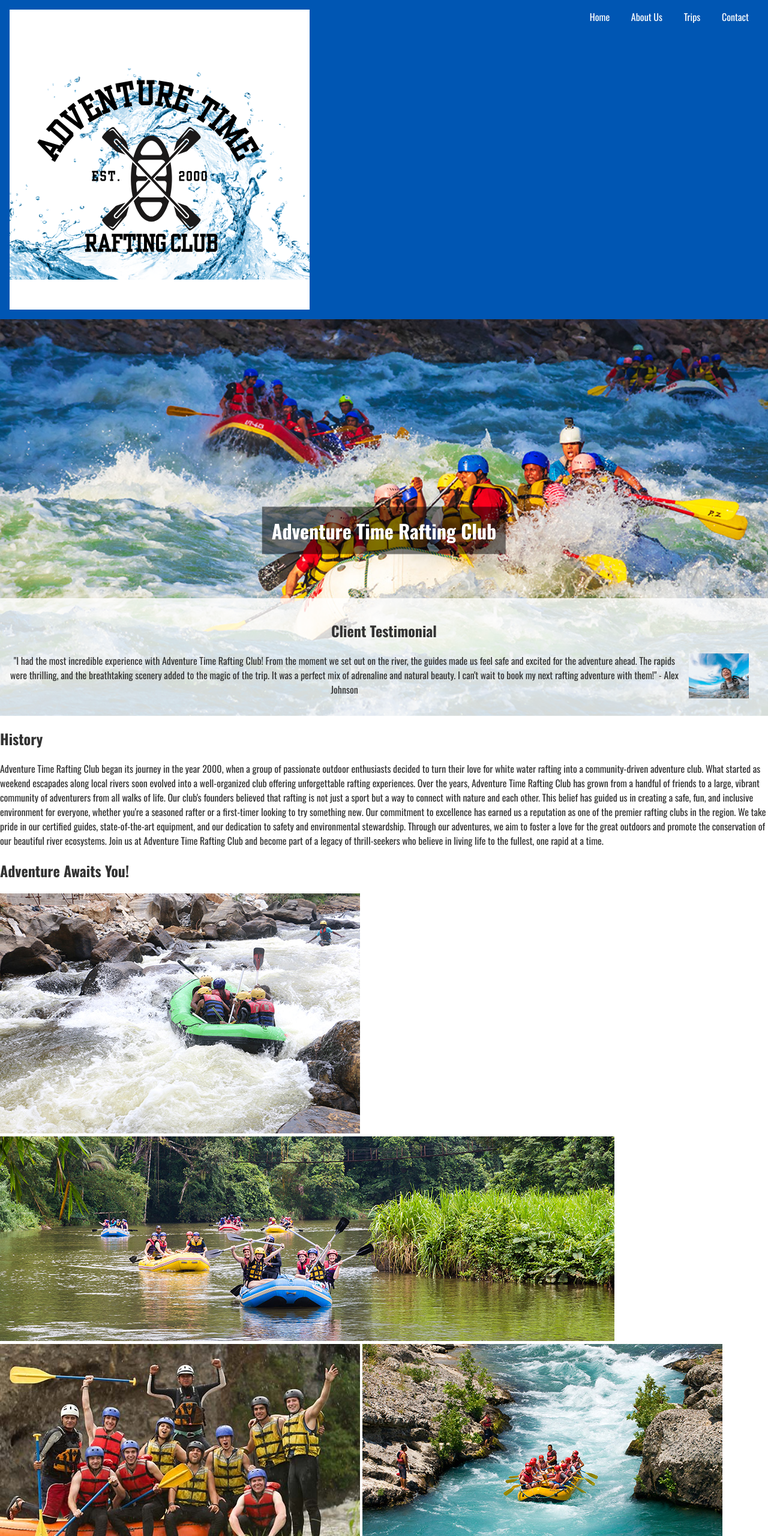
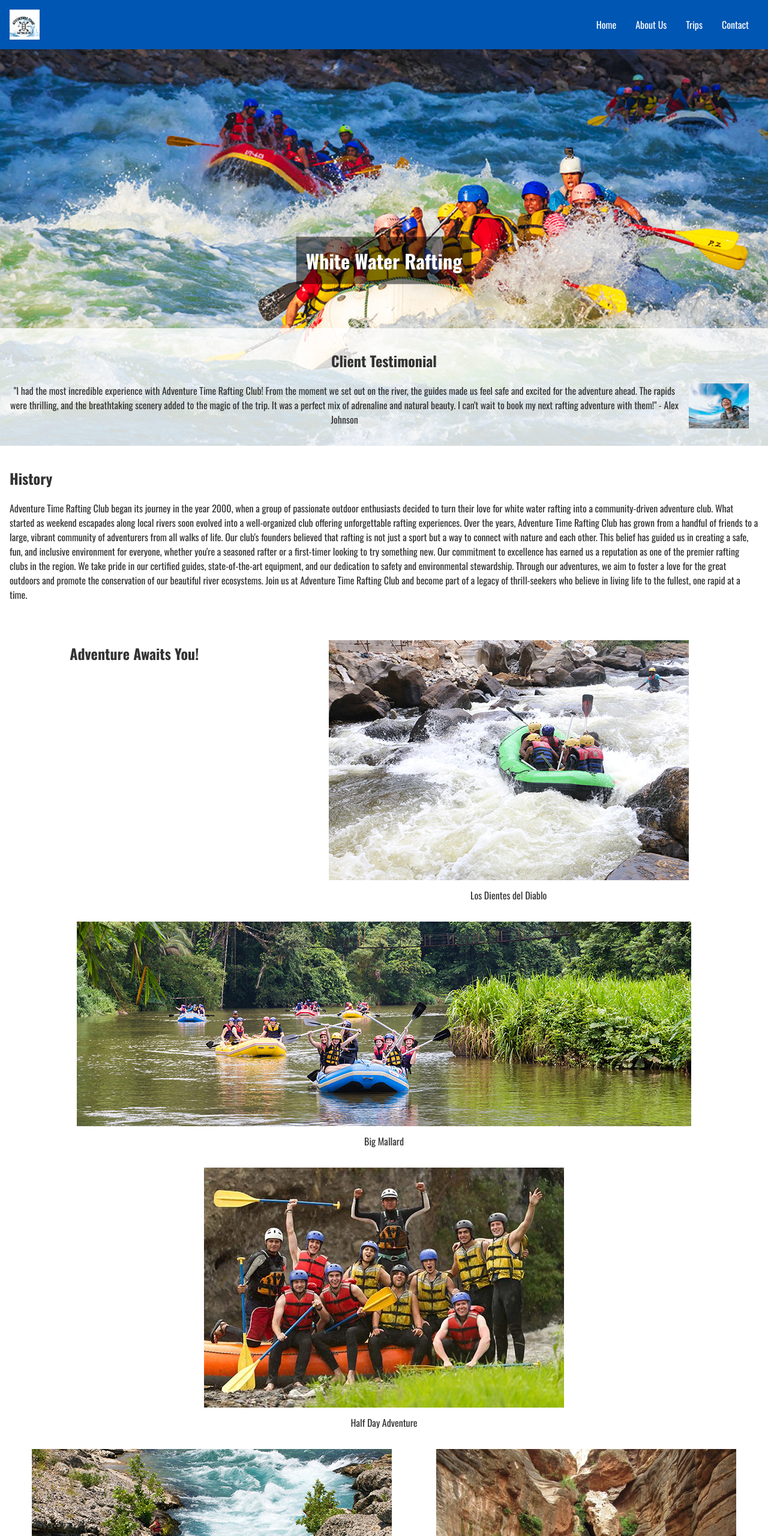
Before and after one commit to judybytes/wdd130, a plain HTML site: page wwr/about.html in a window 1280 px wide. Shown: the top 2560 px of the page at 60% size. Drawn offline with nearby package versions, Linux system fonts and the light colour scheme.

Commit message:
updated about us page Done!

```diff
--- a/wwr/about.html
+++ b/wwr/about.html
@@ -9,9 +9,9 @@
     <link rel="stylesheet" href="styles/rafting.css">
 </head>
 <body>
-    <header>
-        <img src="images/logo.png" alt="Rafting Company Logo">
-        <nav>
+    <header class="header-grid">
+        <img src="images/logo.png" alt="Rafting Company Logo" class="logo">
+        <nav class="nav-flex">
             <a href="index.html">Home</a>
             <a href="about.html">About Us</a>
             <a href="trips.html">Trips</a>
@@ -22,14 +22,14 @@
     <main>
         <div class="hero">
             <img src="images/hero-image.jpg" alt="Rafting Adventure">
-            <h1>Adventure Time Rafting Club</h1>
+            <h1>White Water Rafting</h1>
             <article>
                 <h2>Client Testimonial</h2>
                 <img src="images/happy-client.jpg" alt="Happy Client" class="happy-client">
                 <p>"I had the most incredible experience with Adventure Time Rafting Club! From the moment we set out on the river, the guides made us feel safe and excited for the adventure ahead. The rapids were thrilling, and the breathtaking scenery added to the magic of the trip. It was a perfect mix of adrenaline and natural beauty. I can't wait to book my next rafting adventure with them!" - Alex Johnson</p>
             </article>
         </div>
-        <section>
+        <section class="history">
             <h2>History</h2>
             <p>
                 Adventure Time Rafting Club began its journey in the year 2000, when a group of passionate outdoor enthusiasts decided to turn their love for white water rafting into a community-driven adventure club. What started as weekend escapades along local rivers soon evolved into a well-organized club offering unforgettable rafting experiences.
@@ -41,13 +41,28 @@
                 Join us at Adventure Time Rafting Club and become part of a legacy of thrill-seekers who believe in living life to the fullest, one rapid at a time.
             </p>
         </section>
-        <section>
+        <section class="adventures">
             <h2>Adventure Awaits You!</h2>
-            <img src="images/adventure1.jpg" alt="White Water Rafting 1">
-            <img src="images/adventure2.jpg" alt="White Water Rafting 2">
-            <img src="images/adventure3.jpg" alt="White Water Rafting 3">
-            <img src="images/adventure4.jpg" alt="White Water Rafting 4">
-            <img src="images/adventure5.jpg" alt="White Water Rafting 5">
+            <figure>
+                <img src="images/adventure1.jpg" alt="White Water Rafting 1">
+                <figcaption>Los Dientes del Diablo</figcaption>
+            </figure>
+            <figure>
+                <img src="images/adventure2.jpg" alt="White Water Rafting 2">
+                <figcaption>Big Mallard</figcaption>
+            </figure>
+            <figure>
+                <img src="images/adventure3.jpg" alt="White Water Rafting 3">
+                <figcaption>Half Day Adventure</figcaption>
+            </figure>
+            <figure>
+                <img src="images/adventure4.jpg" alt="White Water Rafting 4">
+                <figcaption>Full Day Adventure</figcaption>
+            </figure>
+            <figure>
+                <img src="images/adventure5.jpg" alt="White Water Rafting 5">
+                <figcaption>Rapid Rush</figcaption>
+            </figure>
         </section>
     </main>
 
@@ -64,7 +79,6 @@
                 <img src="images/instagram.svg" alt="Instagram">
             </a>
         </nav>
-
     </footer>
 </body>
 </html>
--- a/wwr/styles/rafting.css
+++ b/wwr/styles/rafting.css
@@ -13,12 +13,23 @@ body {
     color: var(--font-color);
 }
 
-header {
+header.header-grid {
+    display: grid;
+    grid-template-columns: 1fr 3fr;
+    align-items: center;
     background-color: var(--primary-color);
     color: white;
+    padding: 1em;
+}
+
+header .logo {
+    width: 50px;
+    height: auto;
+}
+
+nav.nav-flex {
     display: flex;
-    justify-content: space-between;
-    padding: 1em;
+    justify-content: flex-end;
 }
 
 nav a {
@@ -62,15 +73,43 @@ nav a {
     width: 100px; /* Adjust the width as needed */
 }
 
+.history {
+    padding: 1em;
+}
+
+.adventures {
+    display: flex;
+    justify-content: space-around;
+    flex-wrap: wrap;
+    padding: 1em;
+}
+
+.adventures figure {
+    margin: 1em;
+}
+
+.adventures figcaption {
+    text-align: center;
+    margin-top: 0.5em;
+}
+
 footer {
     background-color: var(--secondary-color);
     text-align: center;
     padding: 1em;
 }
 
-.sociallinks a img {
+footer .sociallinks {
+    display: flex;
+    justify-content: flex-end;
+}
+
+footer .sociallinks a {
+    margin: 0 0.5em;
+}
+
+footer .sociallinks img {
     width: 30px;
-    margin: 0 0.5em;
 }
 
 .css-validator {
@@ -78,5 +117,3 @@ footer {
     width: 88px;
     height: 31px;
 }
-
-/* styles for about us page */
```
